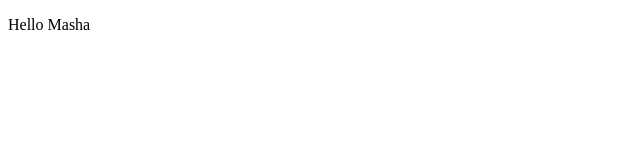
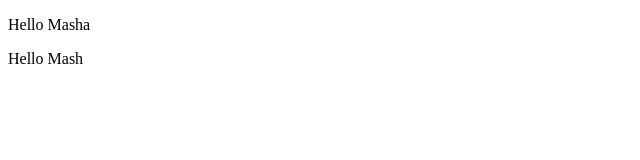
Before and after one commit to Arablee/project, a plain HTML site: page index.html in a window 1280 px wide. Shown: the full height of the page, 0-640 px from the left. Drawn offline with Linux system fonts and the light colour scheme.

Commit message:
index file Mash

```diff
--- a/index.html
+++ b/index.html
@@ -8,6 +8,7 @@
 </head>
 <body>
     <p>Hello Masha</p>
+    <p>Hello Mash</p>
 
     <!-- <script>
     alert(1);
```
